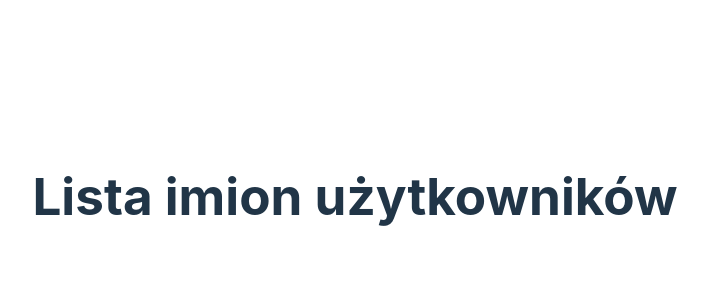
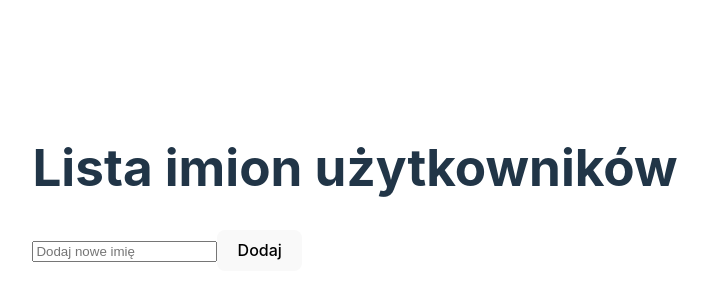
Before and after one commit to lukas-sikora/zadania-react, a React (Vite) app in the folder react-training/: page / in a window 1280 px wide. Shown: the part 204-504 px from the top of the page, without its empty margins (285-993 px from the left). Built offline with nearby package versions, Linux system fonts and the light colour scheme.

Commit message:
arrays-in-react-task/3-solution

```diff
--- a/react-training/src/App.jsx
+++ b/react-training/src/App.jsx
@@ -1,14 +1,34 @@
+import { useState } from "react";
+
 const App = () => {
+  const [names, setNames] = useState([]);
+  const [newName, setNewName] = useState("");
+
   const addName = (e) => {
     e.preventDefault();
-    // Dodaj logikę dodawania imienia do listy
+    if (newName.trim() !== "") {
+      setNames([...names, newName.trim()]);
+      setNewName("");
+    }
   };
 
   return (
     <div>
       <h1>Lista imion użytkowników</h1>
-      <form onSubmit={addName}></form>
-      <ul>{/* Wyrenderuj tutaj listę imion */}</ul>
+      <form onSubmit={addName}>
+        <input
+          type="text"
+          value={newName}
+          onChange={(e) => setNewName(e.target.value)}
+          placeholder="Dodaj nowe imię"
+        />
+        <button type="submit">Dodaj</button>
+      </form>
+      <ul>
+        {names.map((name, index) => (
+          <li key={index}>{name}</li>
+        ))}
+      </ul>
     </div>
   );
 };
```
